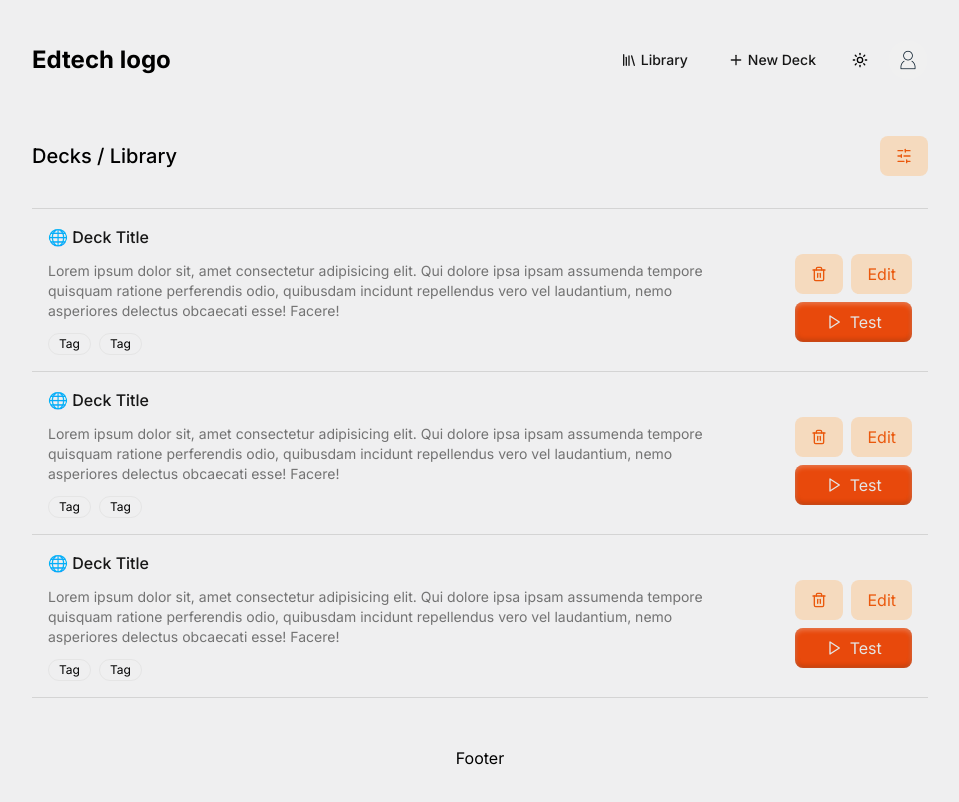
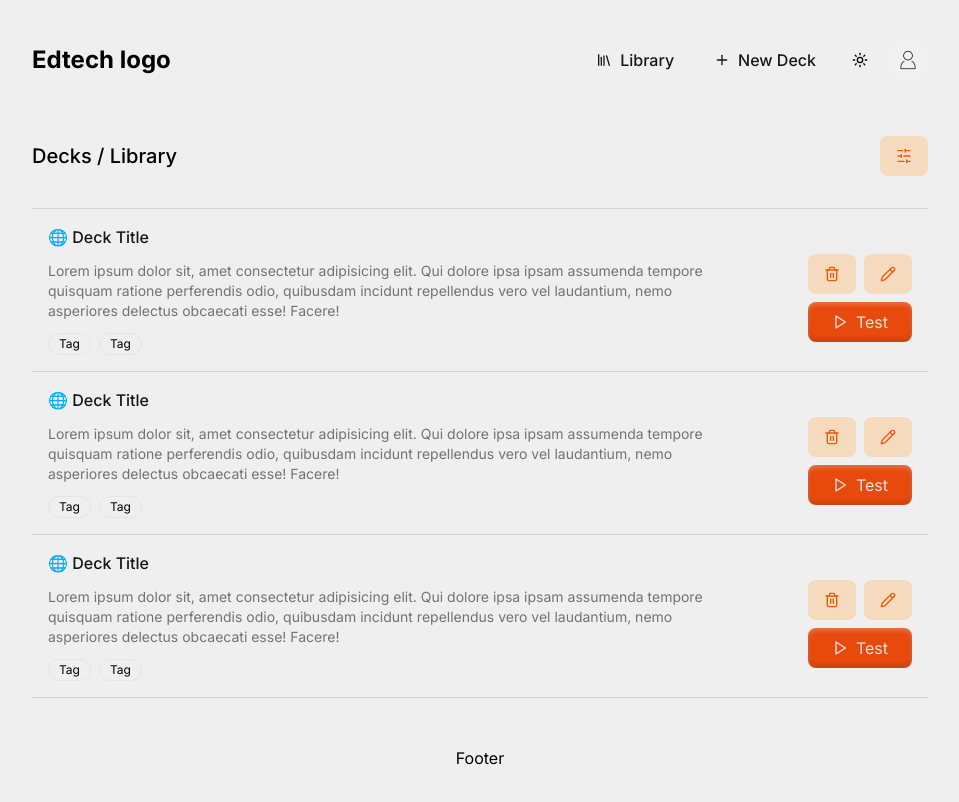
Before and after one commit to cacosat/ed-front, a Next.js app: page / in a window 1280 px wide. Shown: the whole page, without its empty margins (160-1119 px from the left). Built offline with nearby package versions, Linux system fonts and the light colour scheme.

Commit message:
buttons for the win

```diff
--- a/app/components/CustomButton.jsx
+++ b/app/components/CustomButton.jsx
@@ -7,13 +7,13 @@ export default function CustomButton({
     endIcon,
     children
 }) {
-    const baseClasses = "px-4 py-2 gap-2 rounded-lg flex items-center justify-center hover:scale-[1.02] active:scale-[0.98] transition-all";
+    const baseClasses = "min-h-[40px] px-4 py-2 gap-2 rounded-lg flex items-center justify-center  transition-all";
     const variantClasses = {
-        soft: "bg-button-soft-light dark:bg-button-soft-dark text-orange-600 hover:bg-button-soft-light-hover dark:hover:bg-button-soft-dark-hover",
-        solid: "bg-button-solid hover:bg-button-solid-hover text-text-primary-dark shadow-[inset_0_2px_5px_rgba(0255,0255,0255,0.3),inset_0_-2px_5px_rgba(0,0,0,0.2)]",
+        soft: "bg-button-soft-light dark:bg-button-soft-dark text-orange-600 hover:bg-button-soft-light-hover dark:hover:bg-button-soft-dark-hover active:scale-[0.98]",
+        solid: "bg-button-solid hover:bg-button-solid-hover text-text-primary-dark shadow-[inset_0_2px_5px_rgba(0255,0255,0255,0.3),inset_0_-2px_5px_rgba(0,0,0,0.2)] active:scale-[0.98]",
+        link: "text-text-primary-light dark:text-text-primary-dark hover:text-accent dark:hover:text-accent font-medium",
         // Unstyled variants (Ai suggestion):
-        outline: "border border-red-500 text-red-500 hover:bg-red-500 hover:text-white",
-        link: "text-red-500 underline hover:text-red-600"
+        outline: "border border-red-500 text-red-500 hover:bg-red-500 hover:text-white active:scale-[0.98]",
     };
 
     return (
--- a/app/components/DeckList.jsx
+++ b/app/components/DeckList.jsx
@@ -4,7 +4,8 @@ import { Button } from "@/components/ui/button";
 import CustomButton from "./CustomButton.jsx"
 import {
     Play,
-    Trash2
+    Trash2,
+    Pencil
  } from "lucide-react";
 
 export default function DeckList({props, children}){
@@ -51,8 +52,9 @@ function DeckListEntry({ deckInfo }){
                         </CustomButton>
                         <CustomButton
                             variant="soft"
+                            frontIcon={<Pencil size={16} strokeWidth={2} />}
+                            text={false}
                         >
-                            Edit
                         </CustomButton>
                     </div>
                     <CustomButton
--- a/app/components/nav.jsx
+++ b/app/components/nav.jsx
@@ -1,6 +1,7 @@
 import React from 'react';
 import { Avatar, AvatarFallback, AvatarImage } from "@/components/ui/avatar"
 import { ModeToggle } from './modeToggle';
+import CustomButton from './CustomButton';
 import { Button } from '@/components/ui/button';
 import { Library, Plus } from 'lucide-react';
 
@@ -10,14 +11,18 @@ export default function Nav(){
         <div className='w-full py-2 flex items-center justify-between'>
             <h1 className='font-bold text-2xl'>Edtech logo</h1>
             <div className='flex gap-2 text-base'>
-                <Button variant="link" className='flex gap-1'>
-                    <Library className='w-4' />
+                <CustomButton
+                    variant="link"
+                    frontIcon={<Library className='w-4' />}
+                >
                     <p>Library</p>
-                </Button>
-                <Button variant="link" className='flex gap-1'>
-                    <Plus className='w-4' />
+                </CustomButton>
+                <CustomButton
+                    variant="link"
+                    frontIcon={<Plus className='w-4' />}
+                >
                     <p>New Deck</p>
-                </Button>
+                </CustomButton>
                 <ModeToggle />
                 <Avatar>
                     <AvatarImage src="avatar_placeholder.webp" />
--- a/tailwind.config.js
+++ b/tailwind.config.js
@@ -9,6 +9,7 @@ module.exports = {
   theme: {
   	extend: {
   		colors: {
+			accent: '#E8490C',
   			background: {
 				'light': '#EFEFF0',
 				'dark': '#18191A',
```
